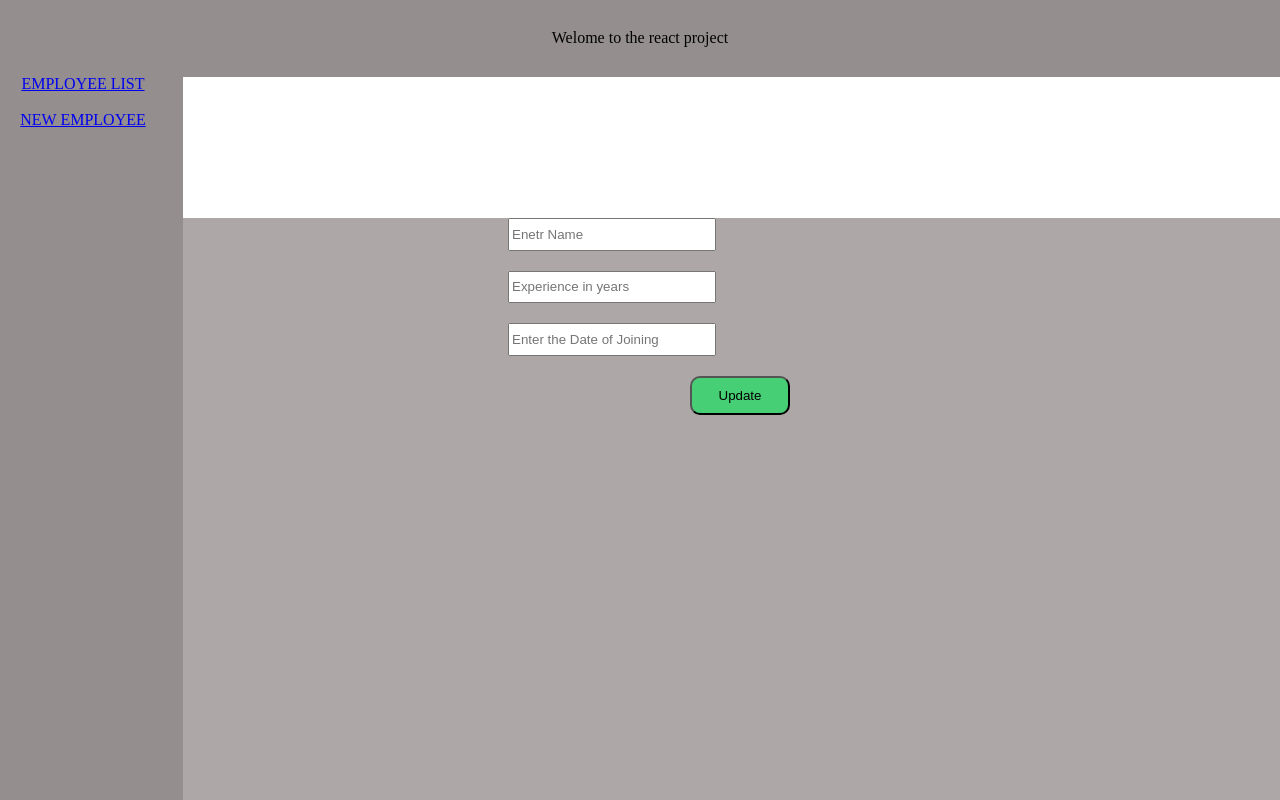
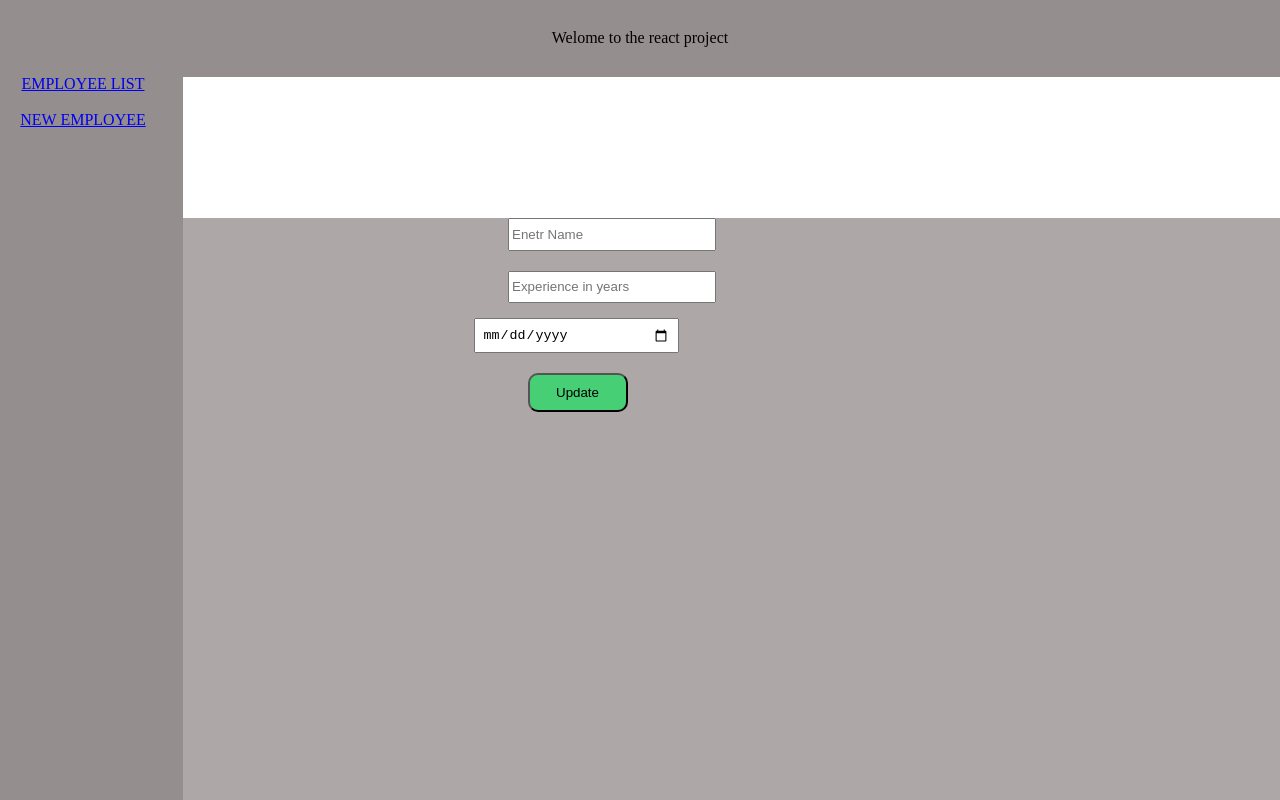
Before and after one commit to Divyadharshini999/newreact, a React (Create React App) app: page /update in a window 1280 px wide. Shown: the top 800 px of the page. Built offline with nearby package versions, Linux system fonts and the light colour scheme.

Commit message:
sixth commit 1

```diff
--- a/src/components/Create_1.js
+++ b/src/components/Create_1.js
@@ -7,9 +7,17 @@ import * as yup from "yup";
 import { yupResolver } from "@hookform/resolvers/yup";
 
 const schema = yup.object().shape({
-  names: yup.string().required(),
-  Experiences: yup.number().integer().positive().required().min(1).max(99),
-  dojs: yup.string().required(),
+  names: yup.string().required("Please enter the Name"),
+  Experiences: yup
+
+    .number()
+    //.integer()
+    .positive()
+    .required()
+    .min(0, "Minimum 1 Number is required ")
+    .max(99.9, "Maximum 2 numbers only required")
+    .required("Please enter your Experience"),
+  dojs: yup.string().required("please enter Date Of Joining "),
 });
 
 function Create_1() {
--- a/src/components/Update_1.js
+++ b/src/components/Update_1.js
@@ -51,13 +51,15 @@ function Update_1() {
       ></input>
       <br></br>
       <input
-        type="text"
+        type="date"
+        className="date"
         placeholder="Enter the Date of Joining"
         value={dojs}
         onChange={(event) => setDoJs(event.target.value)}
       ></input>
       <br></br>
-      <button type="button" onClick={handleSubmit1} className="updatebutton">
+      <br></br>
+      <button type="button" onClick={handleSubmit1} className="updatebutton1">
         Update
       </button>
     </div>
--- a/src/index.css
+++ b/src/index.css
@@ -97,6 +97,14 @@ input[type=text]
   color: black;
   /* margin-left: -220px; */
 }
+.updatebutton1{
+  background-color: rgb(70, 207, 116) ;
+  border-radius: 10px;
+  padding: 10px;
+  width: 100px;
+  color: black;
+  margin-left: -325px;
+}
 
 .deletebutton {
   background-color: rgb(221, 93, 93) ;
```
